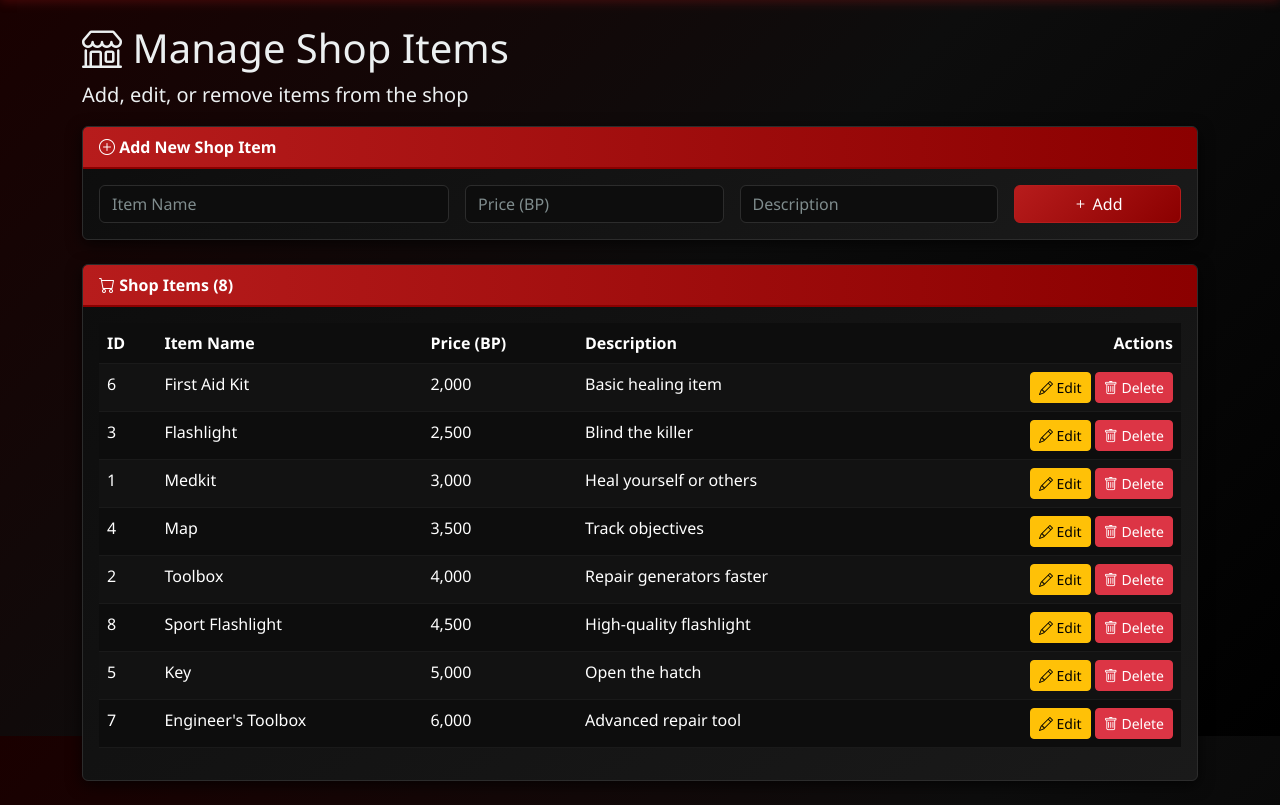
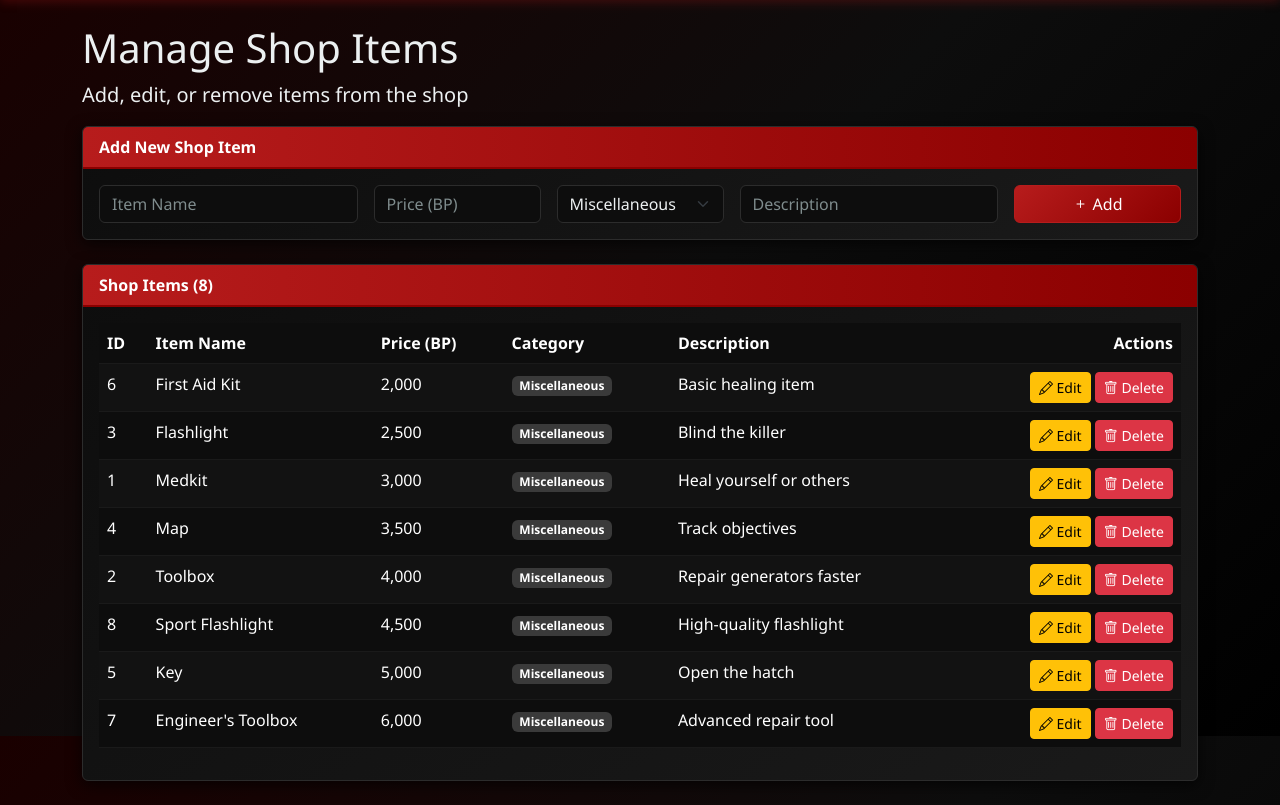
Before and after one commit to mothsnyx/entity, a Flask app: page /shop in a window 1280 px wide. Shown: the part 64-869 px from the top of the page. Run offline with Flask 3, Linux system fonts and the light colour scheme; the visitor is signed in with stand-in values (Sample User, id 1); data comes from the database, SQL or seed files in the repository.

Commit message:
Update shop.html

```diff
--- a/templates/shop.html
+++ b/templates/shop.html
@@ -3,21 +3,29 @@
 {% block title %}Manage Shop{% endblock %}
 
 {% block content %}
-<h1><i class="bi bi-shop"></i> Manage Shop Items</h1>
+<h1>Manage Shop Items</h1>
 <p class="lead">Add, edit, or remove items from the shop</p>
 
 <div class="card mb-4">
     <div class="card-header">
-        <i class="bi bi-plus-circle"></i> Add New Shop Item
+        Add New Shop Item
     </div>
     <div class="card-body">
         <form method="POST" action="/shop/add">
             <div class="row g-3">
-                <div class="col-md-4">
+                <div class="col-md-3">
                     <input type="text" name="name" class="form-control" placeholder="Item Name" required>
                 </div>
-                <div class="col-md-3">
+                <div class="col-md-2">
                     <input type="number" name="price" class="form-control" placeholder="Price (BP)" required min="0">
+                </div>
+                <div class="col-md-2">
+                    <select name="category" class="form-select">
+                        <option value="Consumables">Consumables</option>
+                        <option value="Tools">Tools</option>
+                        <option value="Collectibles">Collectibles</option>
+                        <option value="Miscellaneous" selected>Miscellaneous</option>
+                    </select>
                 </div>
                 <div class="col-md-3">
                     <input type="text" name="description" class="form-control" placeholder="Description">
@@ -34,7 +42,7 @@
 
 <div class="card">
     <div class="card-header">
-        <i class="bi bi-cart"></i> Shop Items ({{ items|length }})
+        Shop Items ({{ items|length }})
     </div>
     <div class="card-body">
         <div class="table-responsive">
@@ -44,6 +52,7 @@
                         <th>ID</th>
                         <th>Item Name</th>
                         <th>Price (BP)</th>
+                        <th>Category</th>
                         <th>Description</th>
                         <th class="text-end">Actions</th>
                     </tr>
@@ -57,6 +66,13 @@
                         </td>
                         <td>
                             <span id="item-price-{{ item[0] }}">{{ "{:,}".format(item[2]) }}</span>
+                        </td>
+                        <td>
+                            {% if item[4] %}
+                                <span class="badge bg-info">{{ item[4] }}</span>
+                            {% else %}
+                                <span class="badge bg-secondary">Miscellaneous</span>
+                            {% endif %}
                         </td>
                         <td>
                             <span id="item-desc-{{ item[0] }}">{{ item[3] or 'N/A' }}</span>
@@ -92,6 +108,15 @@
                                             <input type="number" name="price" class="form-control" value="{{ item[2] }}" required min="0">
                                         </div>
                                         <div class="mb-3">
+                                            <label class="form-label">Category</label>
+                                            <select name="category" class="form-select">
+                                                <option value="Consumables" {% if item[4] == 'Consumables' %}selected{% endif %}>Consumables</option>
+                                                <option value="Tools" {% if item[4] == 'Tools' %}selected{% endif %}>Tools</option>
+                                                <option value="Collectibles" {% if item[4] == 'Collectibles' %}selected{% endif %}>Collectibles</option>
+                                                <option value="Miscellaneous" {% if item[4] == 'Miscellaneous' or not item[4] %}selected{% endif %}>Miscellaneous</option>
+                                            </select>
+                                        </div>
+                                        <div class="mb-3">
                                             <label class="form-label">Description</label>
                                             <input type="text" name="description" class="form-control" value="{{ item[3] or '' }}">
                                         </div>
```
